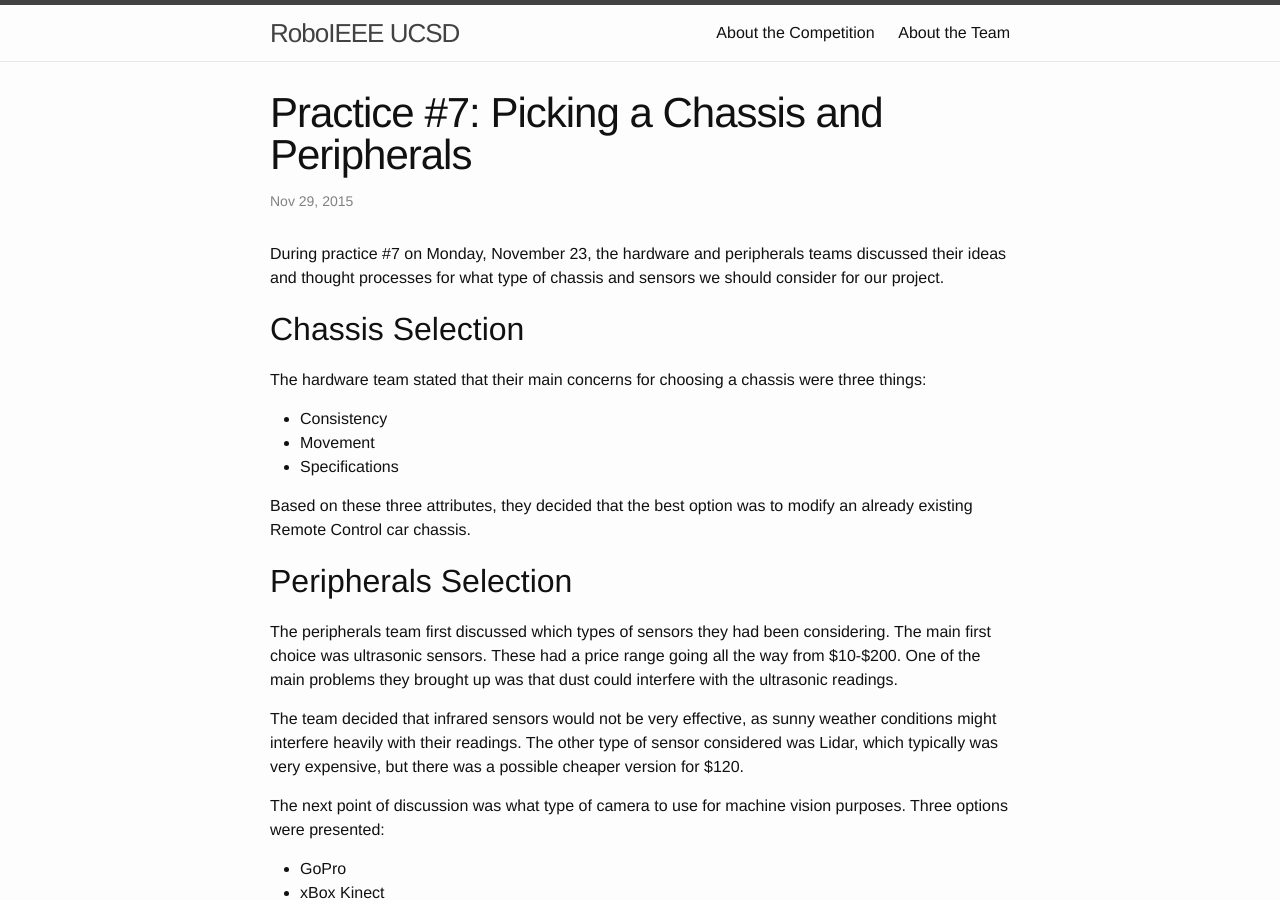
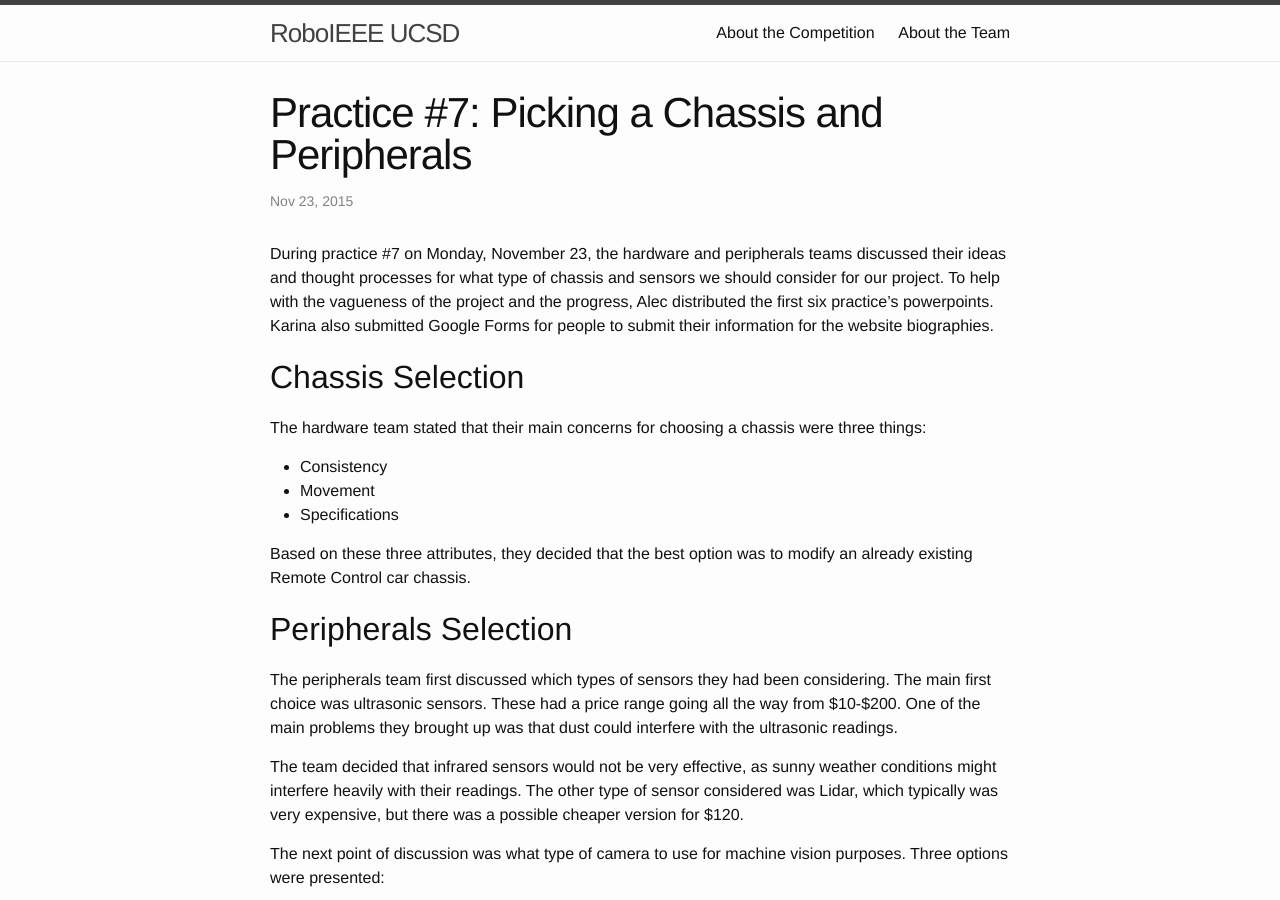
Before and after one commit to hermstadalex/UCSDroboIEEE, a Jekyll site: the page built from _posts/2015-11-27-picking-chassis.markdown, in a window 1280 px wide and 900 px high. Built offline with Jekyll 4.4.1, drawn with Linux system fonts in a browser that asks for light colours.

Commit message:
Fixed practice #7

```diff
--- a/_posts/2015-11-27-picking-chassis.markdown
+++ b/_posts/2015-11-27-picking-chassis.markdown
@@ -1,13 +1,16 @@
 ---
 layout: post
 title:  "Practice #7: Picking a Chassis and Peripherals"
-date:   2015-11-29
+date:   2015-11-23
 categories: jekyll update
 ---
 
 During practice #7 on Monday, November 23, the hardware and peripherals teams
 discussed their ideas and thought processes for what type of chassis and sensors
-we should consider for our project.
+we should consider for our project. To help with the vagueness of the project
+and the progress, Alec distributed the first six practice's powerpoints. Karina
+also submitted Google Forms for people to submit their information for the
+website biographies.
 
 ## Chassis Selection
 
```
